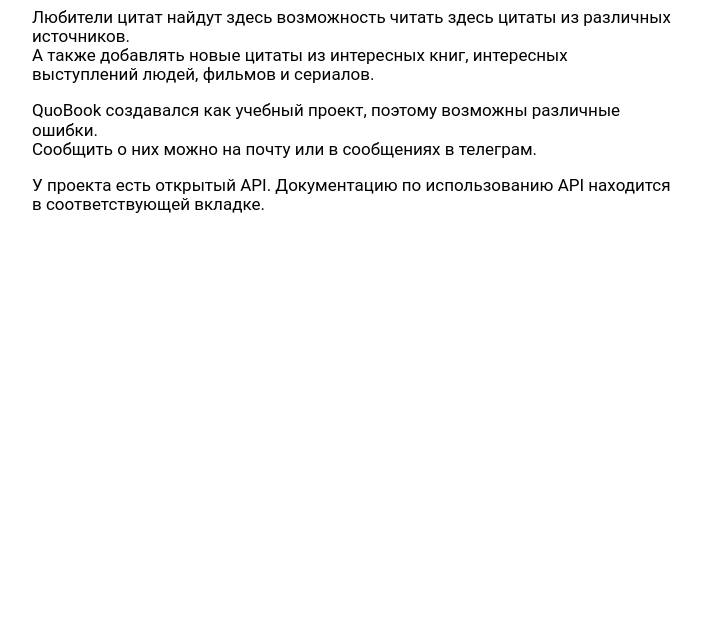
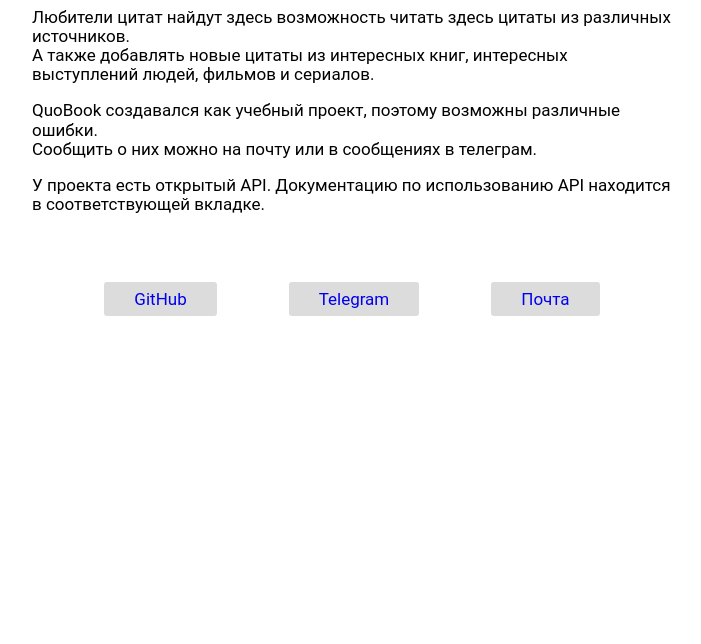
Before and after one commit to VGgog/QuoBook2.0, a Flask app: page / in a window 1280 px wide. Shown: the part 156-800 px from the top of the page, without its empty margins (288-989 px from the left). Run offline with Flask 2, Linux system fonts and the light colour scheme.

Commit message:
Add button at the bottom on the home-page

```diff
--- a/app/static/css/style.css
+++ b/app/static/css/style.css
@@ -45,7 +45,6 @@
 	right: 0;
 	width: 50%;
 	height: 100%;
-	line-height: 70px;
 	margin-top: 70px;
 	background: #ffffff;
 	text-align: center;
@@ -59,3 +58,13 @@
   margin-bottom: 1em;
   font-size: 17px;
 }
+ul#main_links li{
+	display: inline-block;
+  padding: 7px 30px;
+  color: black;
+  margin: 3em 2em 3em;
+  text-align: center;
+  background: #DCDCDC;
+  border-radius: 3px;
+  font-size: 17px;
+}
--- a/app/templates/home.html
+++ b/app/templates/home.html
@@ -8,4 +8,11 @@
     Сообщить о них можно на почту или в сообщениях в телеграм.</p>
     <p>У проекта есть открытый API. Документацию по использованию API находится в соответствующей вкладке.</p>
 </div>
+<div class="home_links">
+    <ul id="main_links">
+        <li><a href="https://github.com/VGgog/QuoBook2.0">GitHub</a></li>
+        <li><a href="https://t.me/DrDyuu">Telegram</a></li>
+        <li><a href="mailto:gluhovkich@gmail.com">Почта</a></li>
+    </ul>
+</div>
 {% endblock %}
```
